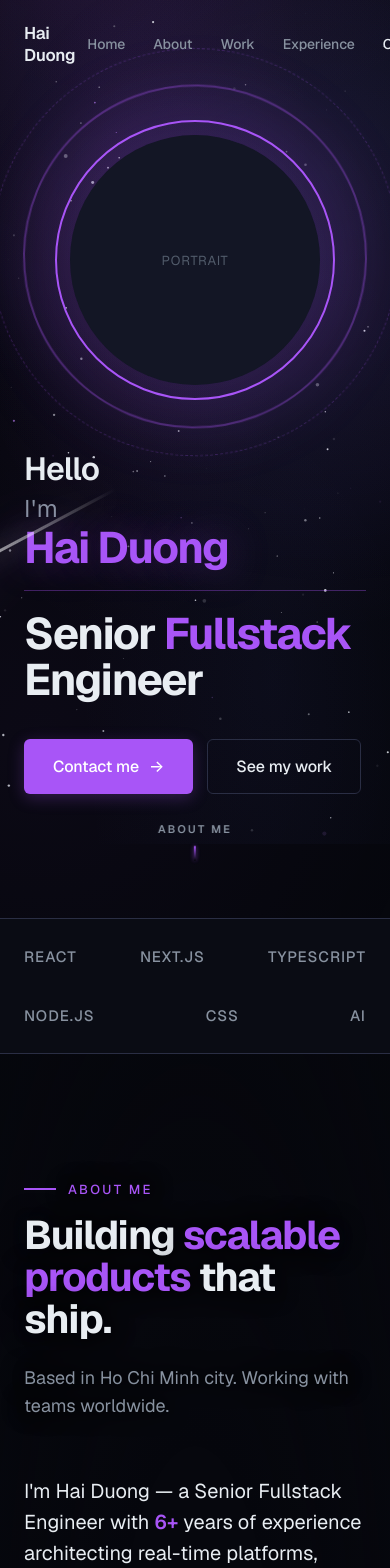
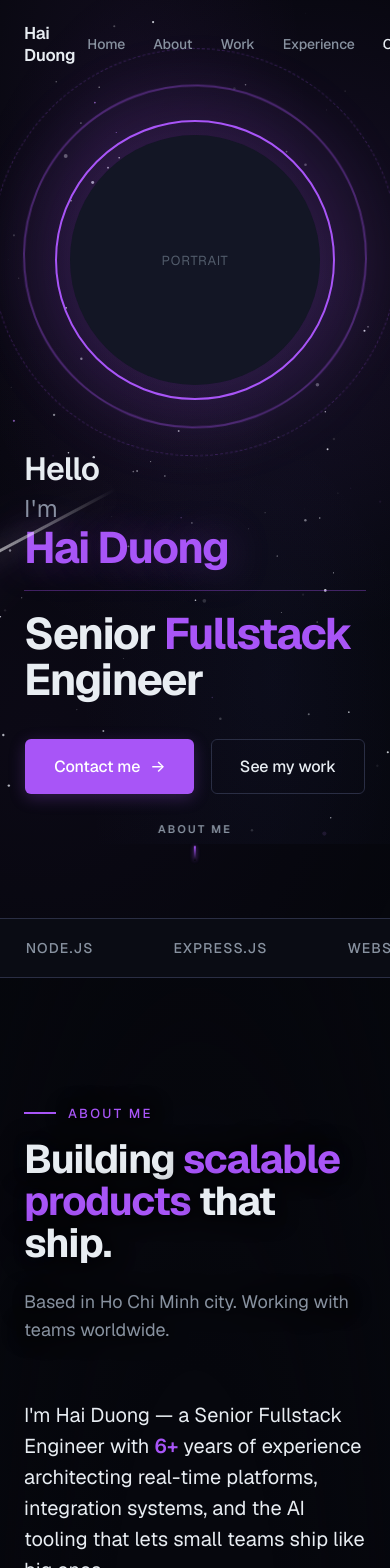
Before and after one commit to SimpleCray/portfolio, a React (Vite) app: page / in a window 390 px wide. Shown: the top 1568 px of the page. Built offline with nearby package versions, Linux system fonts and the light colour scheme.

Commit message:
fix some issue, add skillstrip

```diff
--- a/src/components/About.tsx
+++ b/src/components/About.tsx
@@ -34,17 +34,17 @@ export default function About() {
 
           <div className='about-pillars'>
             <div className={`about-pillar reveal d3${visible ? ' visible' : ''}`}>
-              <div className='n'>/ 01</div>
+              <div className='n'>01</div>
               <h4>Real-time systems</h4>
               <p>WebSocket pipelines, event-driven backends, streaming LLM UI.</p>
             </div>
             <div className={`about-pillar reveal d4${visible ? ' visible' : ''}`}>
-              <div className='n'>/ 02</div>
+              <div className='n'>02</div>
               <h4>Integration architecture</h4>
               <p>CRM/ERP middleware, OAuth, queue-based processing at multi-tenant scale.</p>
             </div>
             <div className={`about-pillar reveal d5${visible ? ' visible' : ''}`}>
-              <div className='n'>/ 03</div>
+              <div className='n'>03</div>
               <h4>Frontend leadership</h4>
               <p>Architecture patterns, design systems, mentoring teams across products.</p>
             </div>
--- a/src/components/Contact.tsx
+++ b/src/components/Contact.tsx
@@ -33,6 +33,8 @@ export default function Contact() {
             <a
               key={m.label}
               href={m.href}
+              target='_blank'
+              rel='noopener noreferrer'
               className={`contact-method reveal d${i + 1}${visible ? ' visible' : ''}`}
               data-hover=''
             >
--- a/src/components/SkillsStrip.tsx
+++ b/src/components/SkillsStrip.tsx
@@ -1,18 +1,46 @@
-const items = ['React', 'Next.js', 'TypeScript', 'Node.js', 'CSS', 'AI'];
+// Duplicate the array so the marquee loops seamlessly (scroll -50% = one full cycle)
+const items = [
+  'React',
+  'Next.js',
+  'TypeScript',
+  'Node.js',
+  'Express.js',
+  'WebSocket',
+  'REST API',
+  'Webhooks',
+  'PostgreSQL',
+  'MySQL',
+  'MongoDB',
+  'AWS',
+  'Docker',
+  'CI/CD',
+  'Redux',
+  'TanStack Query',
+  'Zustand',
+  'Tailwind CSS',
+  'Material UI',
+  'Framer Motion',
+  'Jest',
+  'Playwright',
+  'Claude AI',
+  'Cursor AI',
+  'HTML5',
+  'CSS3',
+];
 
 export default function SkillsStrip() {
   return (
     <div className='skills-strip'>
-      <div className='container row'>
-        {items.map((it, i) => (
-          <span
-            key={it}
-            className='item'
-            data-hover=''
-            style={{ animationDelay: `${0.1 + i * 0.06}s` }}
-          >
-            {it}
-          </span>
+      <div className='skills-track'>
+        {/* Two identical rows — animating -50% brings us back to the start */}
+        {[0, 1].map((copy) => (
+          <div key={copy} className='skills-row' aria-hidden={copy === 1}>
+            {items.map((it) => (
+              <span key={it} className='item' data-hover=''>
+                {it}
+              </span>
+            ))}
+          </div>
         ))}
       </div>
     </div>
--- a/src/components/SpaceshipCursor.tsx
+++ b/src/components/SpaceshipCursor.tsx
@@ -86,39 +86,38 @@ export default function SpaceshipCursor() {
       if (!hidden) {
         angle = lerpAngle(angle, targetAngle, 0.12);
 
-        // targetThrust = 0 when mouse stops, 1 at max speed (capped 20px/frame)
-        const targetThrust = Math.min(speed / 20, 1);
-        // Rise fast (0.25/frame), decay very slowly (0.015/frame) → ~1s fade-out
-        thrust += (targetThrust > thrust ? 0.25 : 0.015) * (targetThrust - thrust);
-        speed = 0; // reset; only non-zero when a mouse event fires
+        // Cap at 8px/frame so normal movement gives ~0.6 thrust, not just 0.25
+        const targetThrust = Math.min(speed / 8, 1);
+        thrust += (targetThrust > thrust ? 0.3 : 0.015) * (targetThrust - thrust);
+        speed = 0;
 
-        // Nozzle world position (opposite of nose direction)
         const nozzleX = mx - Math.sin(angle) * EXHAUST_OFFSET;
         const nozzleY = my + Math.cos(angle) * EXHAUST_OFFSET;
         const flameDirX = -Math.sin(angle);
         const flameDirY = Math.cos(angle);
 
-        // Emit down to very low thrust so fade-out stays visible the full second
-        if (thrust > 0.005) {
+        if (thrust > 0.01) {
           const t = performance.now();
-          const flicker = 0.55 + 0.45 * Math.abs(Math.sin(t * 0.022 + Math.random() * 0.8));
+          // Flicker only affects visual brightness, not count/size/life
+          const flicker = 0.7 + 0.3 * Math.abs(Math.sin(t * 0.025 + Math.random() * 0.6));
 
-          // ×2 particle count vs previous version
-          const count = Math.ceil(thrust * 12 * flicker);
+          // Count scales with thrust — main control of flame density
+          const count = Math.ceil(thrust * 8);
           for (let i = 0; i < count; i++) {
             const spread = (Math.random() - 0.5) * 0.5;
             const perpX = Math.cos(angle);
             const perpY = Math.sin(angle);
-            // ×2 speed → longer visible trail
-            const spd = (6 + Math.random() * 8) * thrust * flicker;
+            // Speed: fixed base + thrust bonus → trail length grows with speed
+            const spd = (5 + Math.random() * 6) * (0.4 + thrust * 0.6);
             particles.push({
-              x: nozzleX + perpX * spread * 6,
-              y: nozzleY + perpY * spread * 6,
+              x: nozzleX + perpX * spread * 5,
+              y: nozzleY + perpY * spread * 5,
               vx: flameDirX * spd + perpX * spread * 1.5,
               vy: flameDirY * spd + perpY * spread * 1.5,
-              // ×2 initial life + size → brighter, longer-lasting particles
-              life: (0.8 + Math.random() * 0.2) * thrust * flicker,
-              size: (4 + Math.random() * 6) * thrust * flicker,
+              // Life is mostly constant — particles always live ~0.5s regardless of thrust
+              life: (0.8 + Math.random() * 0.2) * flicker,
+              // Size has a minimum so particles are always visible
+              size: 3 + Math.random() * 4 + thrust * (2 + Math.random() * 3),
             });
           }
         }
--- a/src/components/space/StarField.tsx
+++ b/src/components/space/StarField.tsx
@@ -28,6 +28,7 @@ export default function StarField() {
     const ctx = canvas.getContext('2d')!;
     let stars: Star[] = [];
     let nebulae: Nebula[] = [];
+    let dpr = Math.min(window.devicePixelRatio || 1, 2); // shared between resize + frame
     let raf = 0;
     let mx = 0,
       my = 0; // normalized mouse position (-1 to 1)
@@ -39,7 +40,7 @@ export default function StarField() {
      * 3× retina displays while still looking sharp on standard retina.
      */
     function resize() {
-      const dpr = Math.min(window.devicePixelRatio || 1, 2);
+      dpr = Math.min(window.devicePixelRatio || 1, 2);
       const w = window.innerWidth;
       const h = window.innerHeight;
       canvas!.width = w * dpr;
@@ -65,12 +66,16 @@ export default function StarField() {
         });
       }
 
-      // Three large soft color blobs drawn behind the stars
-      nebulae = [
-        { x: w * 0.15, y: h * 0.4, r: Math.max(w, h) * 0.55, color: '168,85,247', a: 0.1 },
-        { x: w * 0.85, y: h * 0.7, r: Math.max(w, h) * 0.5, color: '80,140,255', a: 0.08 },
-        { x: w * 0.5, y: h * 0.2, r: Math.max(w, h) * 0.45, color: '236,72,153', a: 0.06 },
-      ];
+      // Skip nebula blobs on mobile — they're too large relative to portrait viewports
+      if (w >= 768) {
+        nebulae = [
+          { x: w * 0.15, y: h * 0.4, r: Math.max(w, h) * 0.55, color: '168,85,247', a: 0.1 },
+          { x: w * 0.85, y: h * 0.7, r: Math.max(w, h) * 0.5, color: '80,140,255', a: 0.08 },
+          { x: w * 0.5, y: h * 0.2, r: Math.max(w, h) * 0.45, color: '236,72,153', a: 0.06 },
+        ];
+      } else {
+        nebulae = [];
+      }
     }
 
     resize();
@@ -102,8 +107,10 @@ export default function StarField() {
      *    - Diffraction cross: drawn on bright big stars (tw > 0.8)
      */
     function frame(t: number) {
-      const w = canvas!.width / (window.devicePixelRatio || 1);
-      const h = canvas!.height / (window.devicePixelRatio || 1);
+      // Use the same capped dpr from resize() — not window.devicePixelRatio directly,
+      // which may be 3× on phones while the canvas was only sized at 2×
+      const w = canvas!.width / dpr;
+      const h = canvas!.height / dpr;
       ctx.clearRect(0, 0, w, h);
 
       // Nebulae — slowest layer, barely moves with scroll
--- a/src/styles/globals.css
+++ b/src/styles/globals.css
@@ -475,7 +475,7 @@ textarea {
 
 /* ────── Skills strip ────── */
 .skills-strip {
-  padding: 28px 0;
+  padding: 20px 0;
   border-top: 1px solid var(--rule-strong);
   border-bottom: 1px solid var(--rule-strong);
   background: rgba(13, 15, 23, 0.75);
@@ -483,24 +483,38 @@ textarea {
   -webkit-backdrop-filter: blur(10px);
   overflow: hidden;
 }
-.skills-strip .row {
-  display: flex;
-  gap: 40px;
+
+/* Marquee: two identical rows → animate -50% = one full cycle */
+@keyframes marquee {
+  from { transform: translateX(0); }
+  to { transform: translateX(-50%); }
+}
+.skills-track {
+  display: flex;
+  width: max-content;
+  animation: marquee 60s linear infinite;
+}
+.skills-strip:hover .skills-track {
+  animation-play-state: paused;
+}
+.skills-row {
+  display: flex;
+  gap: 80px;
   align-items: center;
-  justify-content: space-between;
-  flex-wrap: wrap;
-}
+  padding: 0 40px;
+  white-space: nowrap;
+}
+
 .skills-strip .item {
-  font-size: 15px;
+  font-size: 14px;
   font-weight: 500;
   color: var(--fg-muted);
-  letter-spacing: 0.06em;
+  letter-spacing: 0.08em;
   text-transform: uppercase;
+  flex-shrink: 0;
   transition:
     color 0.25s,
     text-shadow 0.25s;
-  opacity: 0;
-  animation: load-up 0.6s var(--ease-out) both;
 }
 .skills-strip .item:hover {
   color: var(--accent);
@@ -1440,6 +1454,9 @@ textarea {
 @media (max-width: 768px) {
   :root {
     --gutter: 24px;
+  }
+  .hero-ctas {
+    justify-content: space-around;
   }
   .hero-title,
   .hero-sub-name {
```
